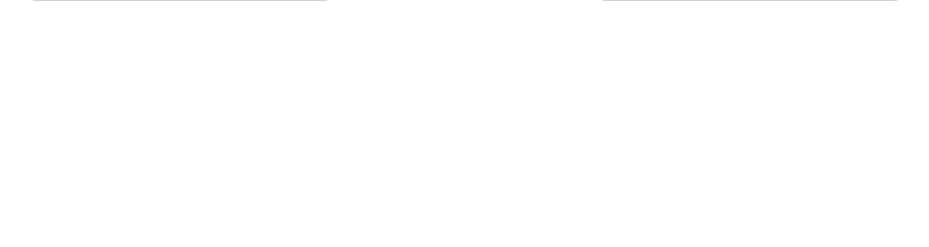
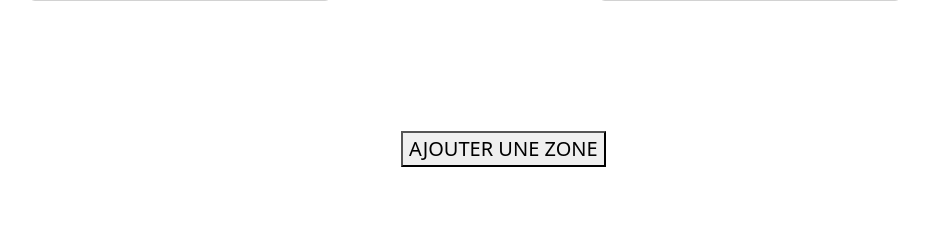
Before and after one commit to PDI-TreeColor/app, a PHP site: page / in a window 1280 px wide. Shown: the part 553-800 px from the top of the page, without its empty margins (175-1104 px from the left). Run offline with PHP 8.4, Linux system fonts and the light colour scheme.

Commit message:
bouton plus

```diff
--- a/index.php
+++ b/index.php
@@ -5,6 +5,28 @@
     <meta name="viewport" content="width=device-width, initial-scale=1.0">
     <link href="https://cdn.jsdelivr.net/npm/bootstrap@5.3.8/dist/css/bootstrap.min.css" rel="stylesheet" integrity="sha384-sRIl4kxILFvY47J16cr9ZwB07vP4J8+LH7qKQnuqkuIAvNWLzeN8tE5YBujZqJLB" crossorigin="anonymous">
     <title>TreeColor</title>
+    <style>
+        #PLUS {
+            position: absolute;
+            left: 45%;
+            bottom: 10%;
+            font-size: 20px;
+        }
+
+
+        #formulaire{
+            position: absolute;
+            left: 45%;
+            bottom: 10%;
+            background:white;
+            padding:20px;
+            border-radius:10px;
+            box-shadow:0 0 10px rgba(0,0,0,0.3);
+            display:none;
+        }
+
+
+    </style>
 </head>
 <body>
     <div class="container mt-5">
@@ -45,6 +67,34 @@
 
     </div>
 
+    <div id="PLUS">
+        <button onclick="ouvrirForm()">AJOUTER UNE ZONE</button>
+    </div>
+
+    <div id="formulaire">
+        <form action="visualisation.php" method="GET" enctype="multipart/form-data">
+
+            <label for="projet">Nom de la zone :</label><br>
+            <input type="text" id="projet" name="projet" required><br><br>
+
+            <label>Type de zone :</label><br>
+
+            <input type="radio" id="reforester" name="type_zone" value="reforester" required>
+            <label for="reforester">Zone à reforester</label><br>
+
+            <input type="radio" id="reforestee" name="type_zone" value="reforestee">
+            <label for="reforestee">Zone reforestée</label><br><br>
+
+            <label for="file">coordonnées :</label><br>
+            <input type="file" id="file" name="file"><br><br>
+
+            <button type="button" onclick="validerForm()">Valider</button>
+            <button type="button" onclick="fermerForm()">Fermer</button>
+
+        </form>
+    </div>
+
     <script src="https://cdn.jsdelivr.net/npm/bootstrap@5.3.8/dist/js/bootstrap.bundle.min.js" integrity="sha384-FKyoEForCGlyvwx9Hj09JcYn3nv7wiPVlz7YYwJrWVcXK/BmnVDxM+D2scQbITxI" crossorigin="anonymous"></script>
+    <script src="js/map.js"></script>
 </body>
 </html>
--- a/js/map.js
+++ b/js/map.js
@@ -69,3 +69,14 @@ function handler(e){
         layer.setUrl(urlWmsCopernicus);
 });
 }
+
+
+// Ajout d'une zone
+
+function ouvrirForm(){
+    document.getElementById("formulaire").style.display = "block";
+}
+
+function fermerForm(){
+    document.getElementById("formulaire").style.display = "none";
+}
```
Also changed, not shown: visualisation.php (+22 -0 lines), data/autre/plus.png (added).
